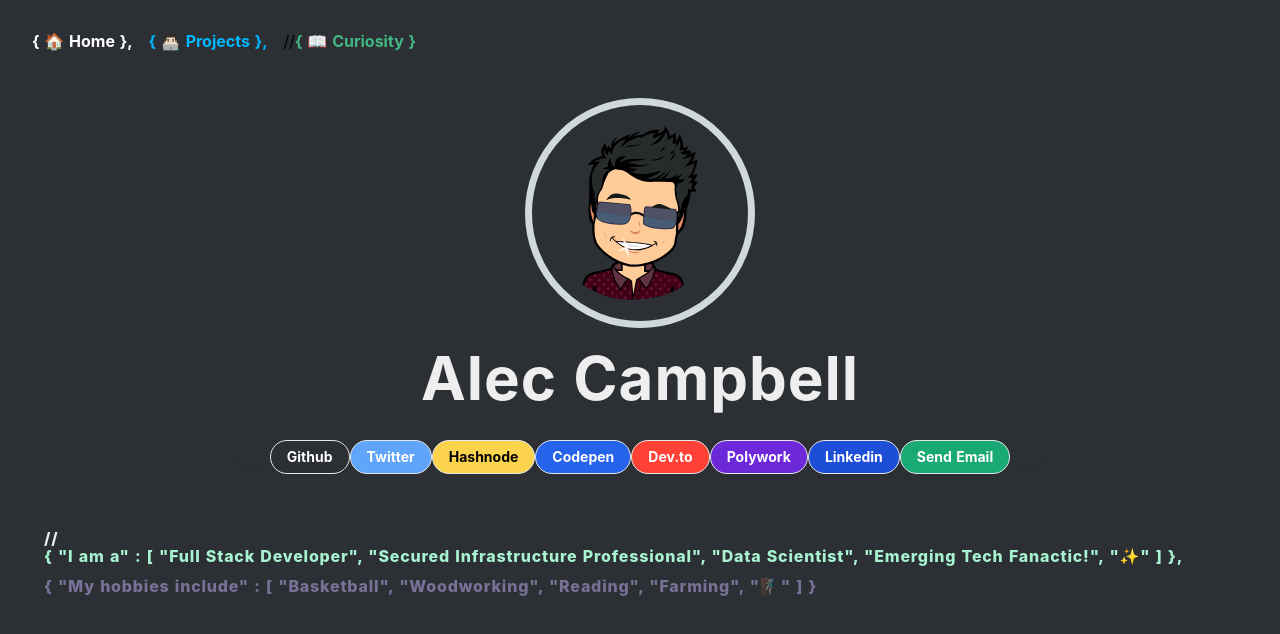
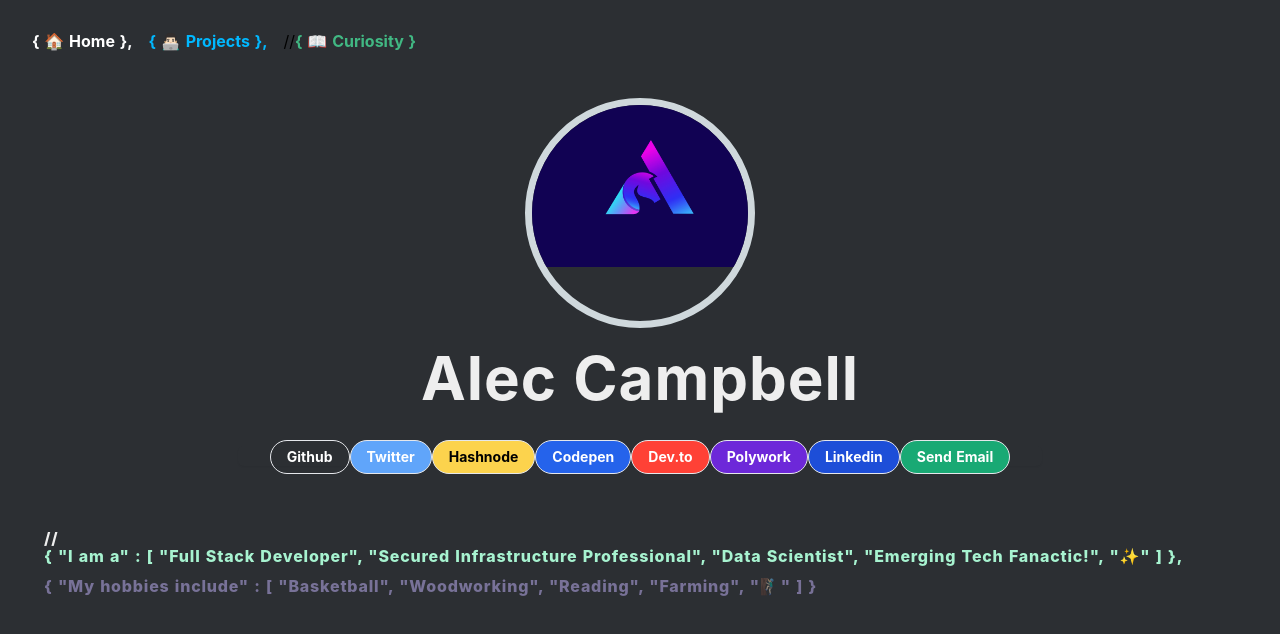
Before and after one commit to Uvacoder/test-abclinks2, a Nuxt app: page / in a window 1280 px wide. Shown: the top 634 px of the page. Built offline with nearby package versions, Linux system fonts and the light colour scheme; a web font is replaced by a local one.

Commit message:
Update Bitmoji.vue

```diff
--- a/components/Bitmoji.vue
+++ b/components/Bitmoji.vue
@@ -1,6 +1,6 @@
 <template>
   <div class="bitmojiAni">
-    <img svg-inline class="icon" src="~/assets/hanselbitmoji.svg" alt="example" />
+    <img class="icon" src="~/assets/logo-a-purplepink.JPG" alt="example" />
   </div>
 </template>
 
```
